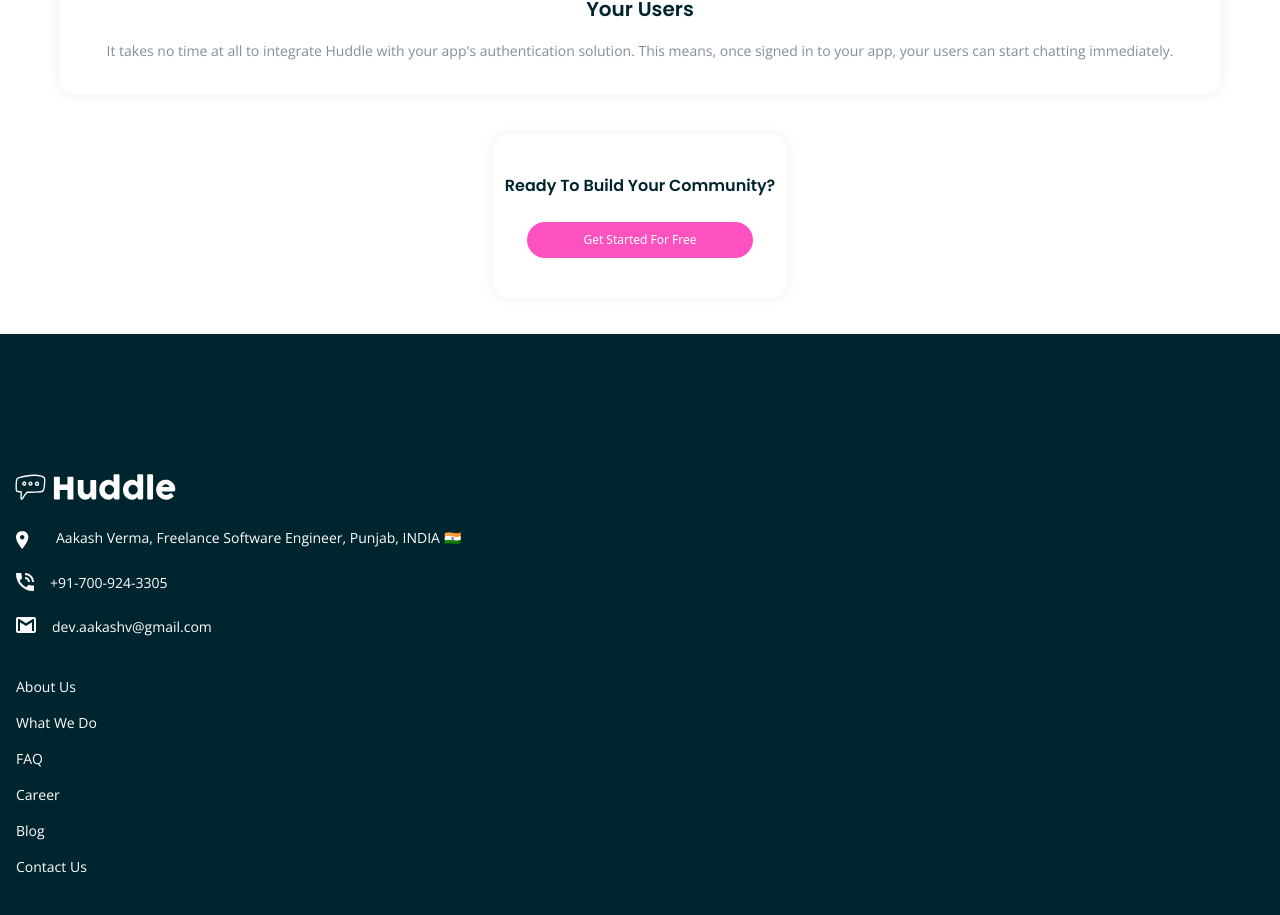
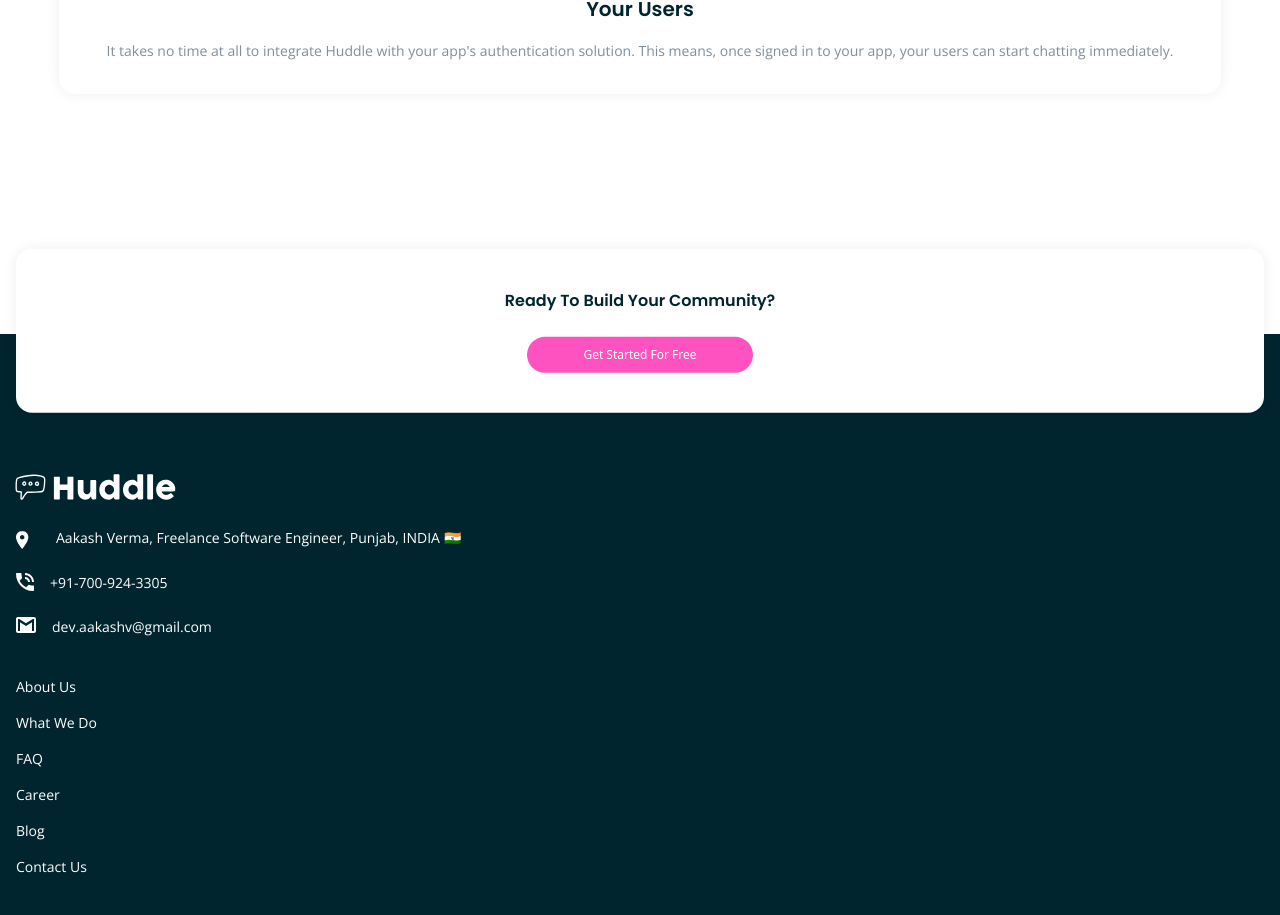
Before and after one commit to skyv26/huddle-landing-page-block, a React (Vite) app: page / in a window 1280 px wide. Shown: the part 4217-5132 px from the top of the page. Built offline with nearby package versions, Linux system fonts and the light colour scheme.

Commit message:
Add the `translate` property to the last child of the list

```diff
--- a/src/components/FeatureSection.jsx
+++ b/src/components/FeatureSection.jsx
@@ -21,7 +21,7 @@ const FeatureSection = () => {
                         </article>
                     </li>
                 )) }
-                <li className="flex flex-col items-center gap-[24px] text-center px-3 py-10 bg-white shadow-[0_0_14px_0px_rgba(0,0,0,0.07)] rounded-2xl max-w-max">
+                <li className="flex flex-col items-center gap-[24px] text-center px-3 py-10 bg-white shadow-[0_0_14px_0px_rgba(0,0,0,0.07)] rounded-2xl w-full translate-y-[70%]">
                     <h2 className="font-poppins font-semibold text-[16px] text-[#00252E]">Ready To Build Your Community?</h2>
                     <SubscriptionButton className="text-white bg-[#FF52C1] text-xs max-w-max px-14 py-2.5 rounded-3xl">Get Started For Free</SubscriptionButton>
                 </li>
```
